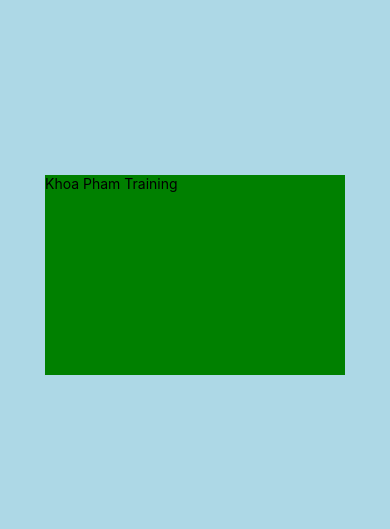
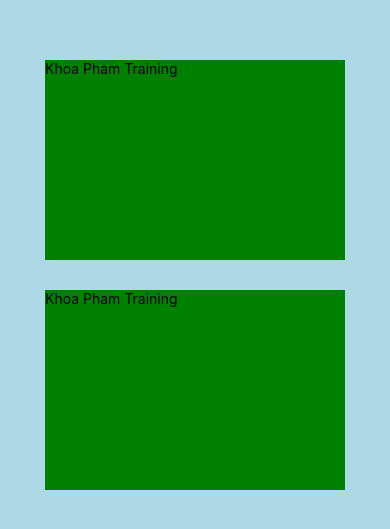
Before and after one commit to Usman175/RNAnimation, a React Native app: screen / in a window 390 px wide. Shown: the part 147-676 px from the top of the page. Built offline with nearby package versions, Linux system fonts and the light colour scheme.

Commit message:
het video 4

```diff
--- a/src/components/SlideView.js
+++ b/src/components/SlideView.js
@@ -1,36 +1,62 @@
 import React, { Component } from 'react';
-import { Animated, Text, Easing } from 'react-native';
+import { Animated, Text, Easing, View } from 'react-native';
 
 export default class SlideView extends Component {
     constructor(props) {
         super(props);
-        this.state = { slideAnim: new Animated.Value(-700) }
+        this.state = {
+            slideAnim1: new Animated.Value(-700),
+            slideAnim2: new Animated.Value(-700),
+        };
     }
 
     componentDidMount() {
-        Animated.timing(
-            this.state.slideAnim,
+        const anim1 = Animated.timing(
+            this.state.slideAnim1,
             {
                 toValue: 0,
                 duration: 1000,
                 easing: Easing.ease
             }
-        ).start();
+        );
+        const anim2 = Animated.timing(
+            this.state.slideAnim2,
+            {
+                toValue: 0,
+                duration: 1000,
+                easing: Easing.ease
+            }
+        );
+        Animated.stagger(200, [anim1, anim2]).start();
     }
 
     render() {
-        const marginLeft = this.state.slideAnim;
+        const marginLeft1 = this.state.slideAnim1;
+        const marginLeft2 = this.state.slideAnim2;
         return (
+            <View>
                 <Animated.View
                     style={{
                         width: 300,
                         height: 200,
                         backgroundColor: 'green',
-                    marginLeft
+                        marginBottom: 30,
+                        marginLeft: marginLeft1
                     }}
                 >
                     <Text>Khoa Pham Training</Text>
                 </Animated.View>
+                <Animated.View
+                    style={{
+                        width: 300,
+                        height: 200,
+                        backgroundColor: 'green',
+                        marginLeft: marginLeft2
+                    }}
+                >
+                    <Text>Khoa Pham Training</Text>
+                </Animated.View>
+            </View>
         );
     }
 }
```
Lines whose indentation alone changed are shown as unchanged.
